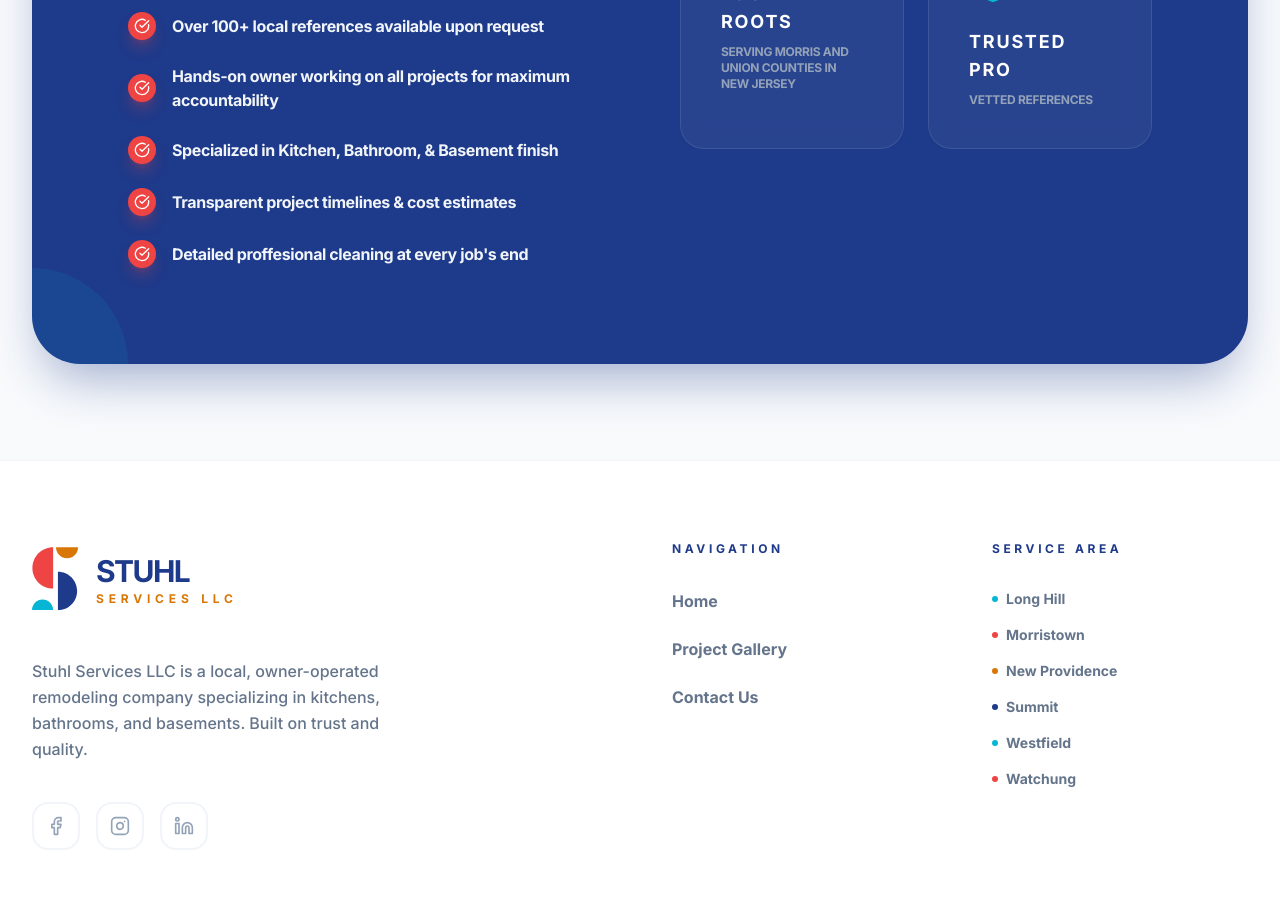
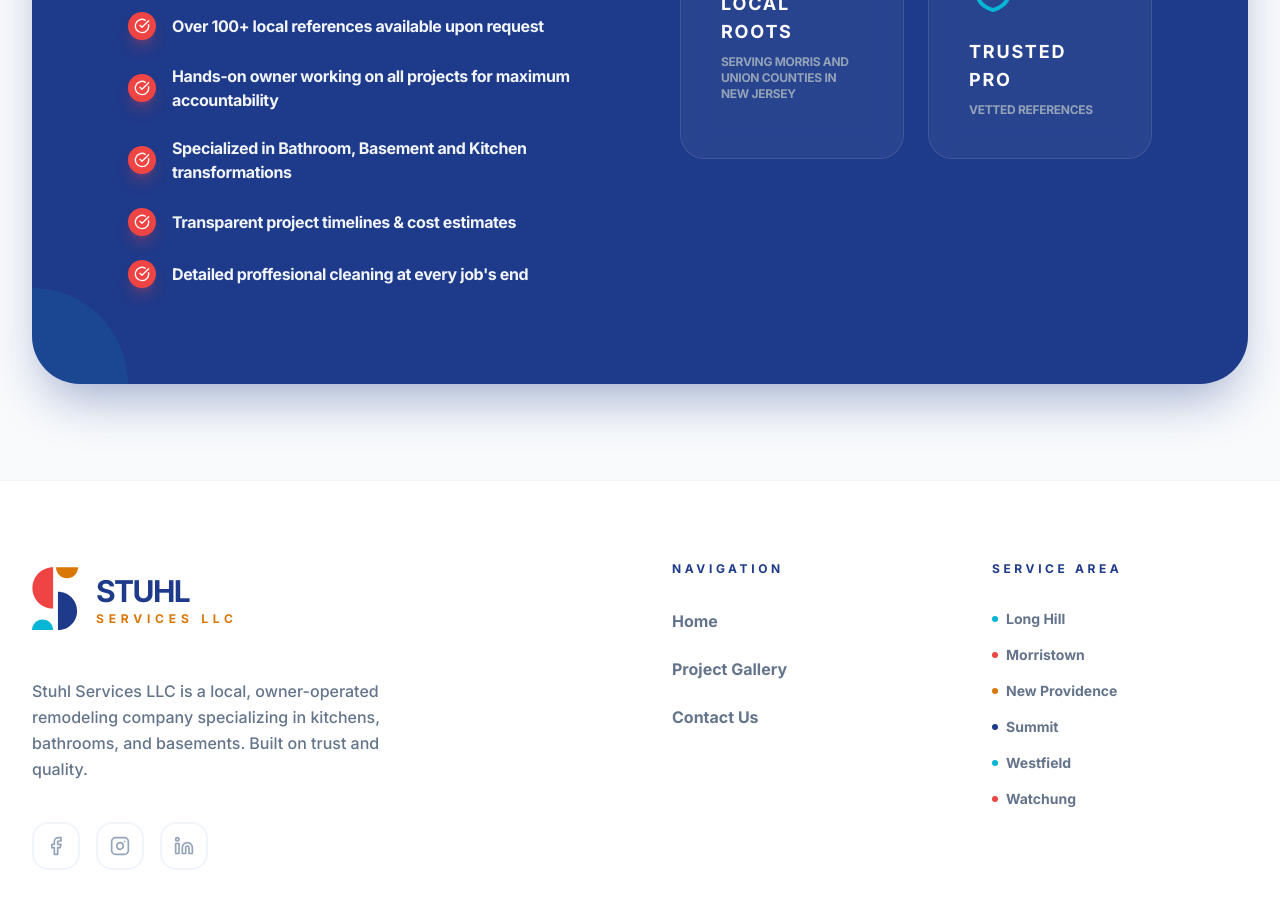
Before and after one commit to ayeletsharonshush/stuhl-services-llc, a React (Vite) app: page / in a window 1280 px wide. Shown: the part 2140-3048 px from the top of the page. Built offline with nearby package versions, Linux system fonts and the light colour scheme.

Commit message:
Update specialization text to transformations

```diff
--- a/components/Home.tsx
+++ b/components/Home.tsx
@@ -139,7 +139,7 @@ const Home: React.FC<HomeProps> = ({ onPortfolioClick, onContactClick }) => {
                   {[
                     "Over 100+ local references available upon request",
                     "Hands-on owner working on all projects for maximum accountability",
-                    "Specialized in Kitchen, Bathroom, & Basement finish",
+                    "Specialized in Bathroom, Basement and Kitchen transformations",
                     "Transparent project timelines & cost estimates",
                     "Detailed proffesional cleaning at every job's end"
                   ].map((item, i) => (
```
